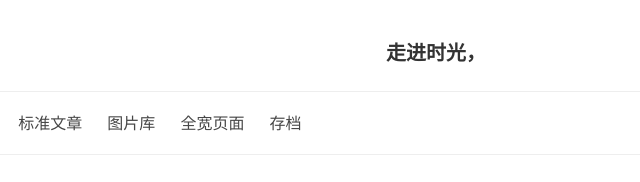
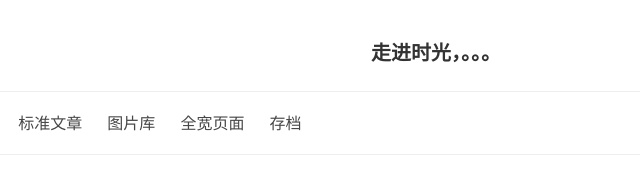
Before and after one commit to Wenerwei/Wenerwei.github.io, a plain HTML site: page index.html in a window 1280 px wide. Shown: the part 183-365 px from the top of the page, 204-844 px from the left. Drawn offline with Linux system fonts and the light colour scheme.

Commit message:
Update index.html

```diff
--- a/index.html
+++ b/index.html
@@ -28,7 +28,7 @@
     <header class="am-g am-g-fixed blog-fixed blog-text-center blog-header">
         <div class="am-u-sm-8 am-u-sm-centered">
             <img width="200" src="http://s.amazeui.org/media/i/brand/amazeui-b.png" alt="Amaze UI Logo" />
-            <h2 class="am-hide-sm-only">走进时光，</h2>
+            <h2 class="am-hide-sm-only">走进时光，。。。</h2>
         </div>
     </header>
     <hr>
```
